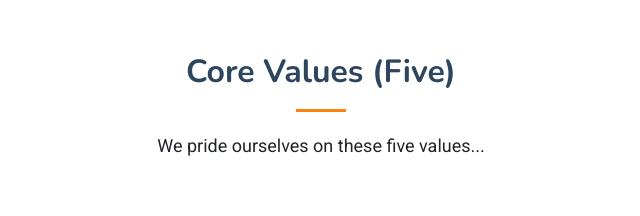
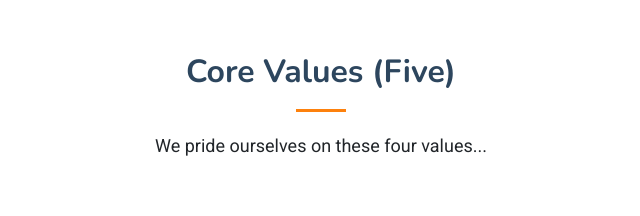
Before and after one commit to blinkwilly/Gnosis, a plain HTML site: page index.html in a window 1280 px wide. Shown: the part 1120-1336 px from the top of the page, 319-959 px from the left. Drawn offline with nearby package versions, Linux system fonts and the light colour scheme.

Commit message:
changed the five to four

```diff
--- a/index.html
+++ b/index.html
@@ -160,7 +160,7 @@
     <section id="features" class="features section">
       <div class="container section-title" data-aos="fade-up">
         <h2>Core Values (Five)</h2>
-        <p style="font-size: large;">We pride ourselves on these five values...</p>
+        <p style="font-size: large;">We pride ourselves on these four values...</p>
       </div><!-- End Section Title -->
 
       <div class="container">
```
